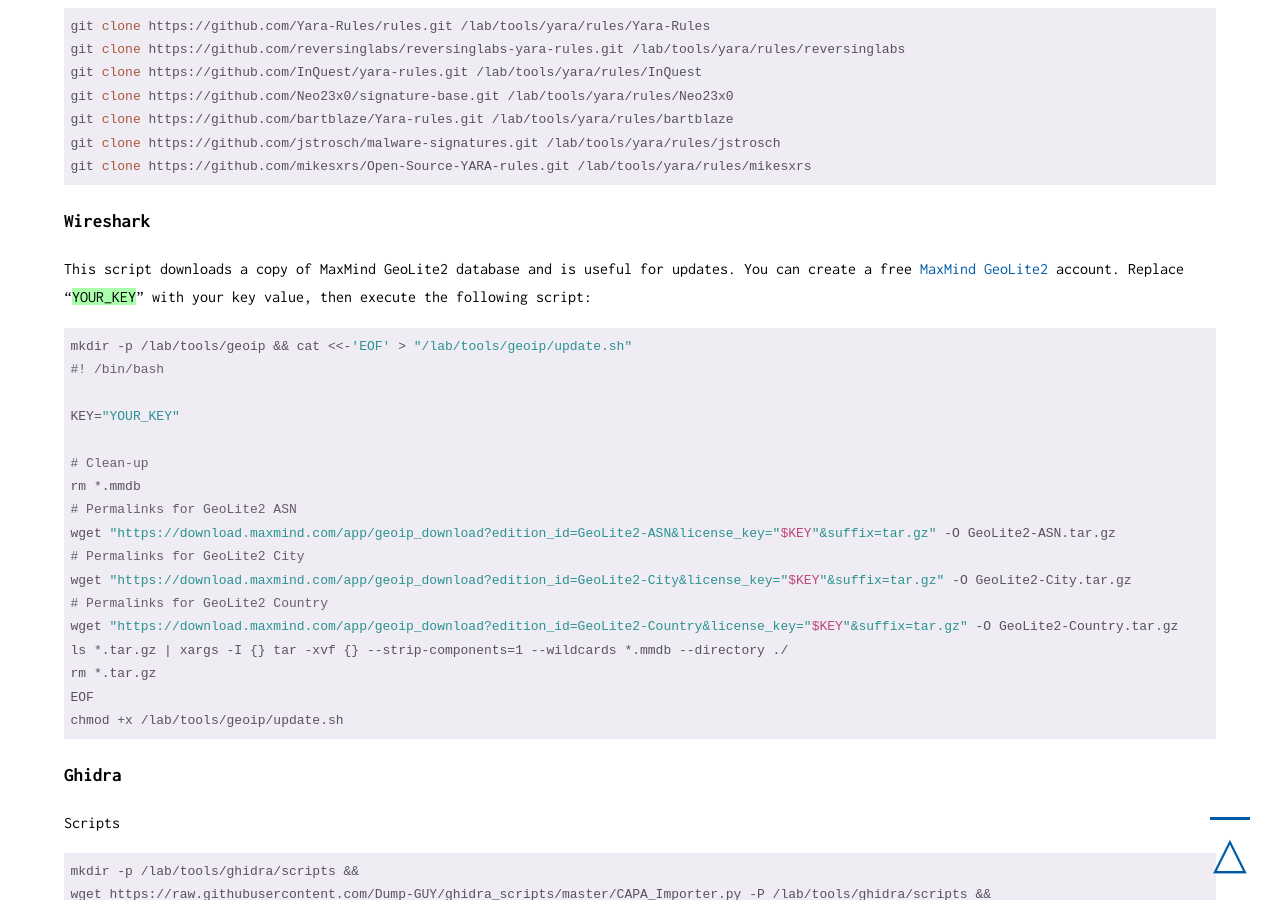
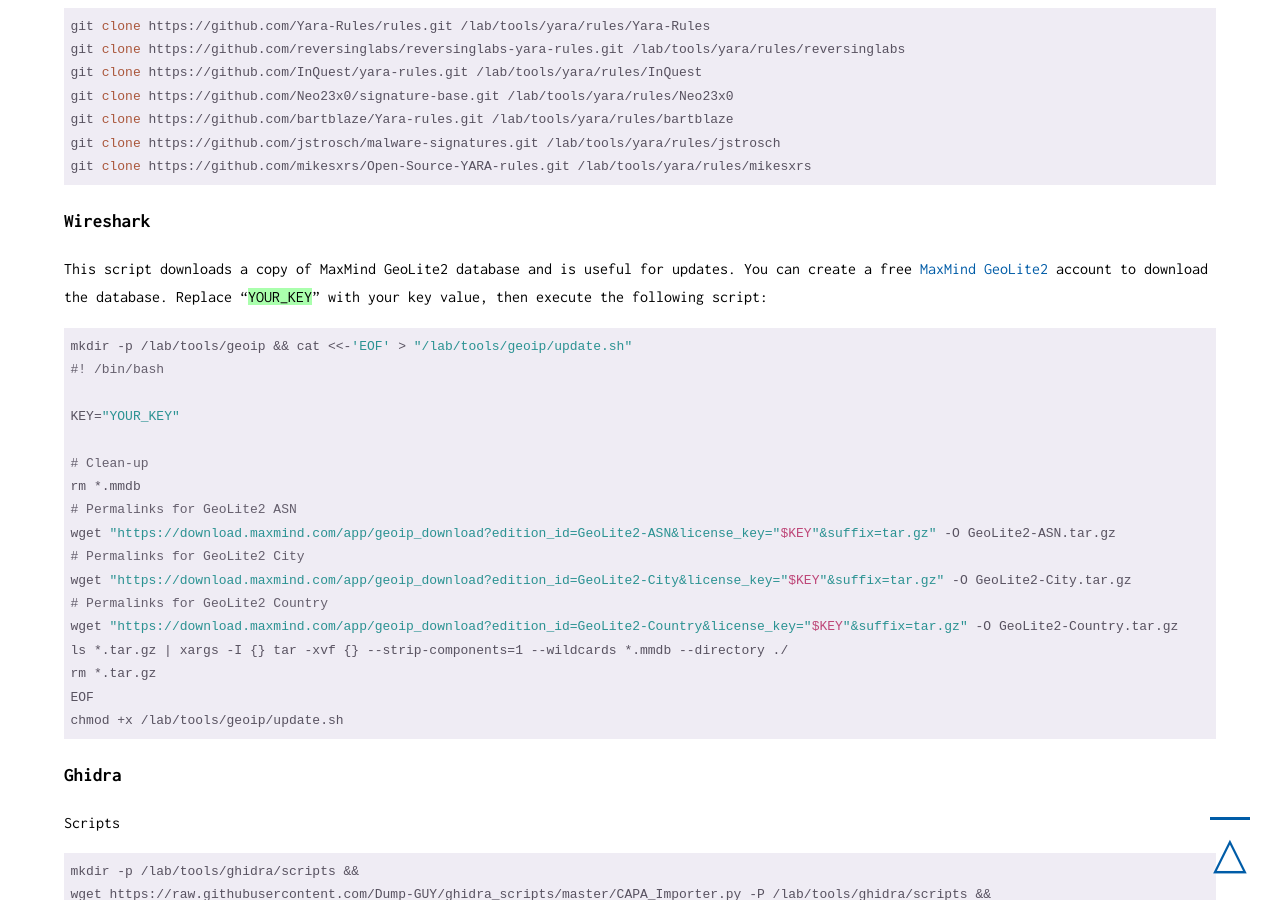
Before and after one commit to qwertzy-antonio-godinho/qwertzy-antonio-godinho.github.io, a Jekyll site: the page built from _posts/2021-02-08-Malware-Lab-Part-1-The-Gateway.md, in a window 1280 px wide and 900 px high, scrolled down 62061 px. Built offline with Jekyll 4.4.1, drawn with Linux system fonts in a browser that asks for light colours.

Commit message:
update wireshark

```diff
--- a/_posts/2021-02-08-Malware-Lab-Part-1-The-Gateway.md
+++ b/_posts/2021-02-08-Malware-Lab-Part-1-The-Gateway.md
@@ -2076,7 +2076,7 @@
 ## Wireshark
 
 This script downloads a copy of MaxMind GeoLite2 database and is useful for updates.
-You can create a free [MaxMind GeoLite2](https://www.maxmind.com/en/geolite2/signup) account. Replace "<span class="highlight-green">YOUR_KEY</span>" with your key value, then execute the following script:
+You can create a free [MaxMind GeoLite2](https://www.maxmind.com/en/geolite2/signup) account to download the database. Replace "<span class="highlight-green">YOUR_KEY</span>" with your key value, then execute the following script:
 
 <pre><code class="bash">mkdir -p /lab/tools/geoip && cat <<-'EOF' > "/lab/tools/geoip/update.sh"
 #! /bin/bash
```
